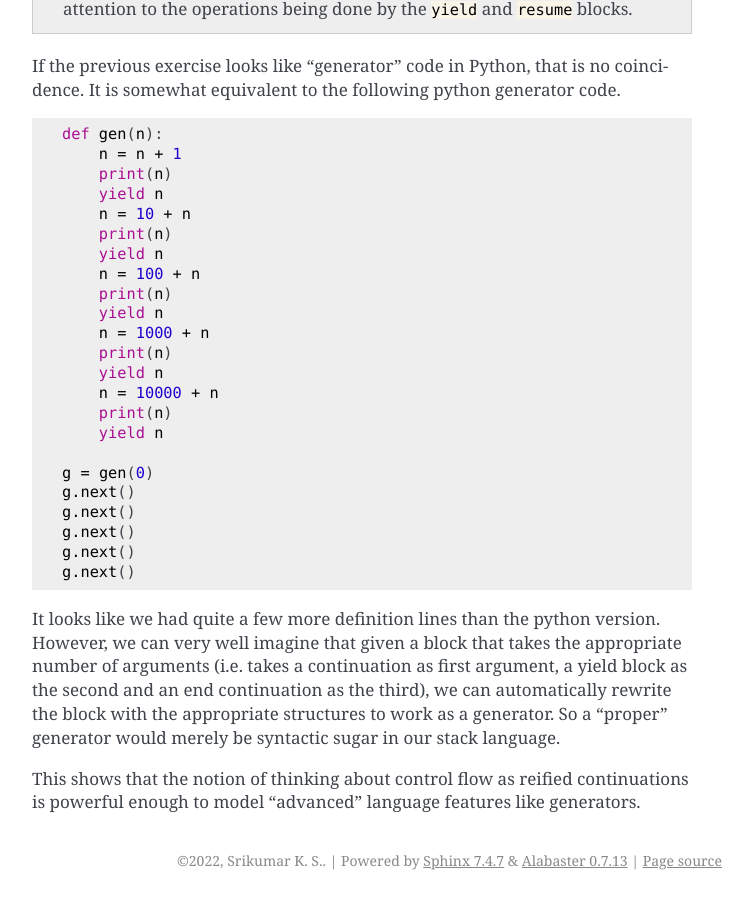
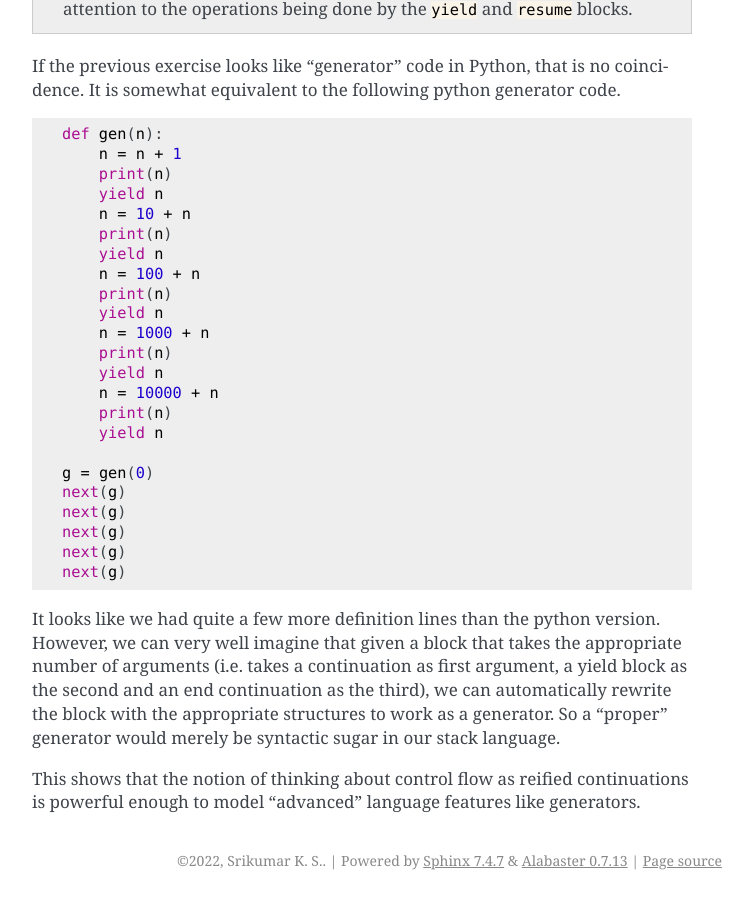
Before and after one commit to kreauniv/comp308, a Sphinx documentation site: the page built from source/control.rst, in a window 1280 px wide and 900 px high, scrolled down 11401 px. Shown: the whole window, without its empty margins (388-1141 px from the left). Built offline with Sphinx 7.4.7, drawn with Linux system fonts in a browser that asks for light colours.

Commit message:
Python gen code error

```diff
--- a/source/control.rst
+++ b/source/control.rst
@@ -578,11 +578,11 @@ coincidence. It is somewhat equivalent to the following python generator code.
         yield n
 
     g = gen(0)
-    g.next()
-    g.next()
-    g.next()
-    g.next()
-    g.next()
+    next(g)
+    next(g)
+    next(g)
+    next(g)
+    next(g)
 
 
 It looks like we had quite a few more definition lines than the python version.
```
